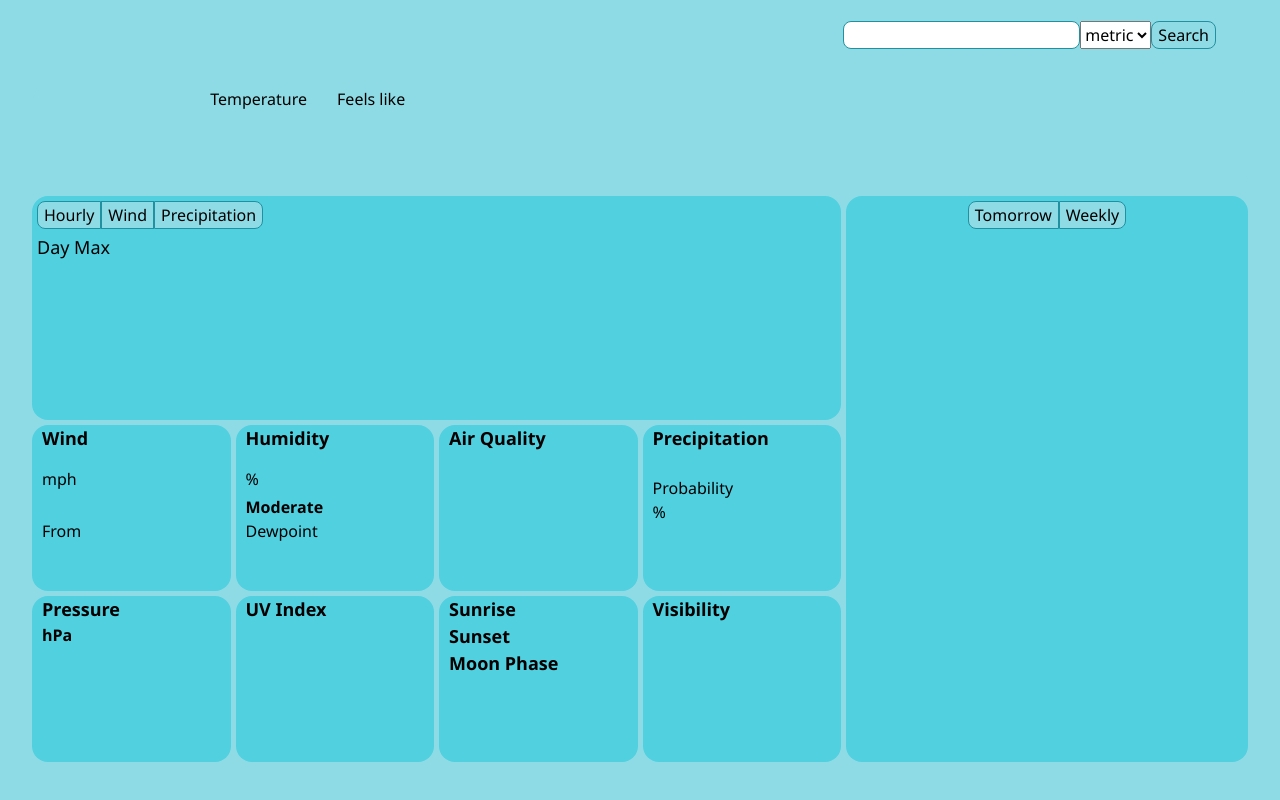
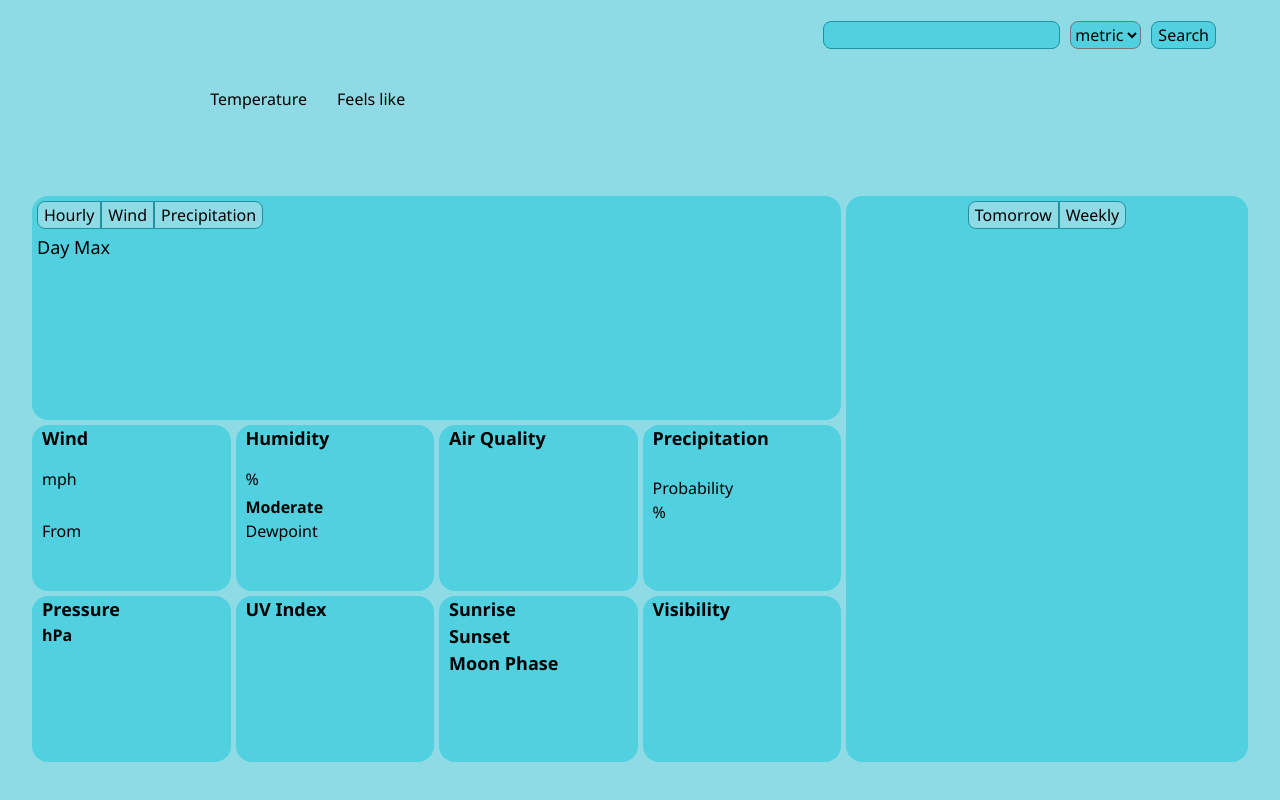
Before and after one commit to lburscheidt/weather-visual-crossing, a website built with webpack: page src/template.html in a window 1280 px wide. Built offline with nearby package versions, Linux system fonts and the light colour scheme; no server answers.

Commit message:
feat: style input section

```diff
--- a/src/style.css
+++ b/src/style.css
@@ -181,16 +181,22 @@ body {
 
 .input-section {
   display: flex;
+  gap: 10px;
 }
 
 input {
-  background.color: #8edbe5;
+  background-color: #51d0e0;
   border-radius: 0.5rem;
   border: none;
   border: 1px solid #2091a0;
 }
 
 #search-btn {
+  border-radius: 0.5rem;
+  background-color: #51d0e0;
+}
+select {
+  background-color: #51d0e0;
   border-radius: 0.5rem;
 }
 
@@ -218,7 +224,7 @@ button {
 
 button:active,
 button:focus {
-  background-color: #a6e1e9;
+  background-color: #b6e3e9;
 }
 
 #hourly-btn,
@@ -420,6 +426,7 @@ button:focus {
 }
 
 .weekly-card {
+  background-color: #8edbe5;
   border: 1px solid black;
   border-radius: 1rem;
   display: flex;
```
